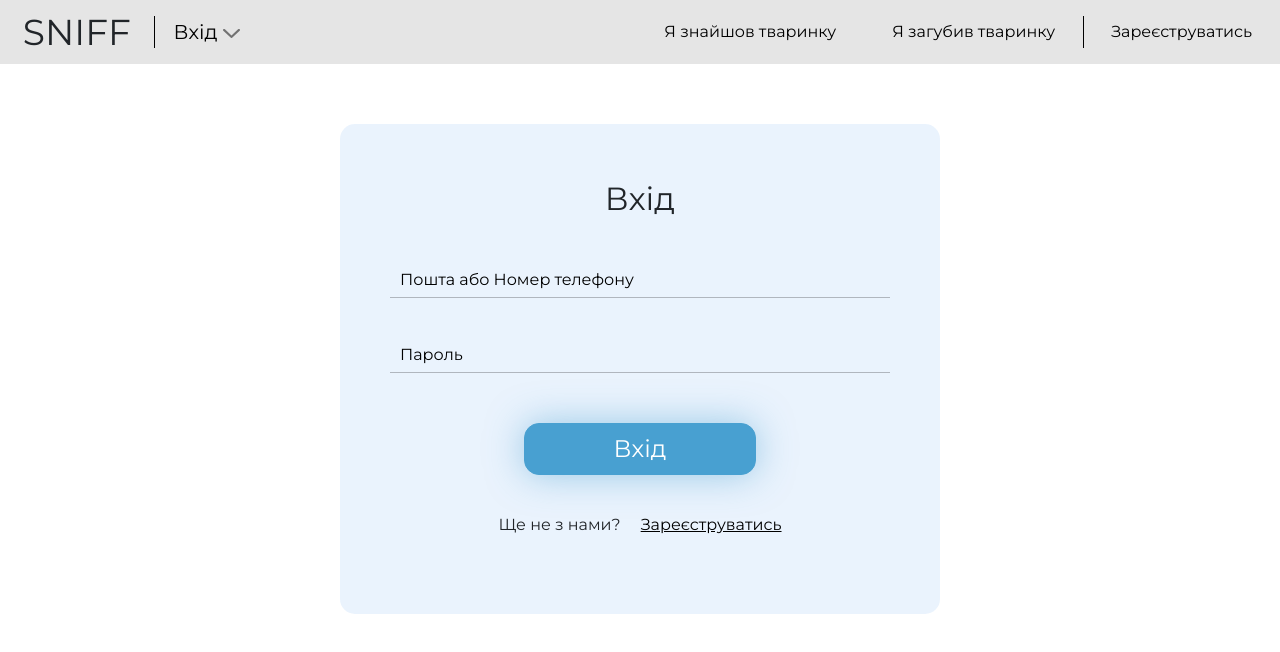
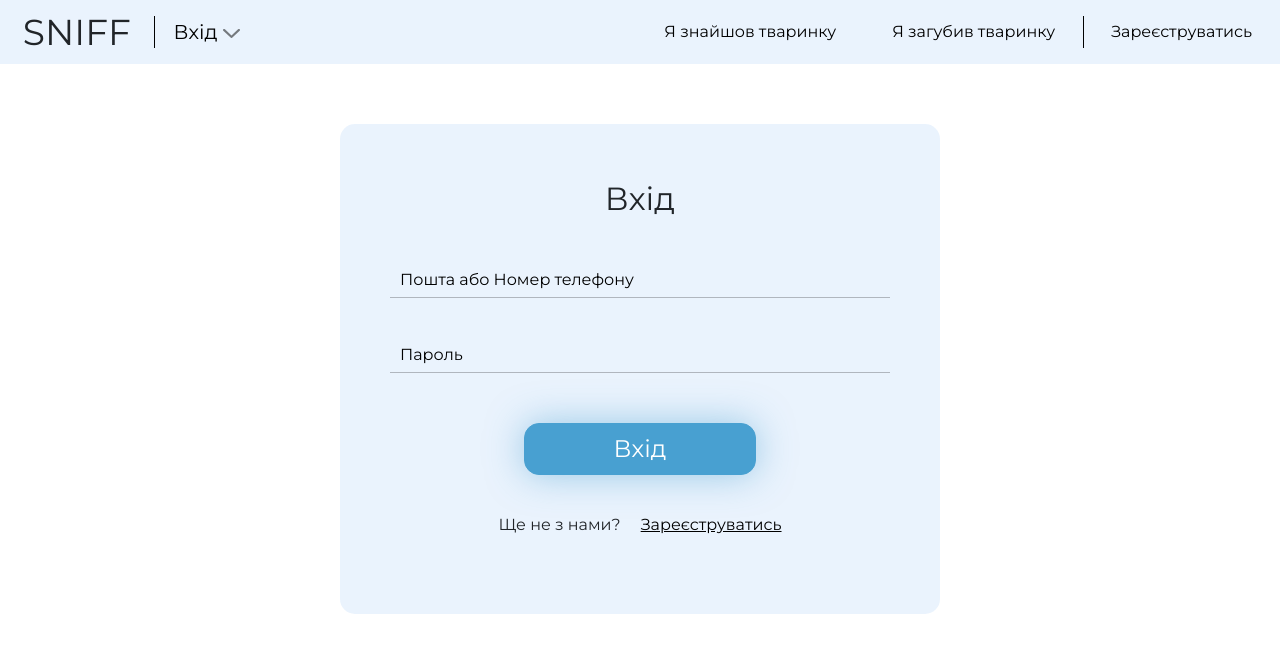
Before and after one commit to Sniff-project/frontend, a React (Create React App) app: page /signin in a window 1280 px wide. Shown: the top 652 px of the page. Built offline with nearby package versions, Linux system fonts and the light colour scheme.

Commit message:
changes in atorization

```diff
--- a/src/Containers/Navbar/Nav/index.jsx
+++ b/src/Containers/Navbar/Nav/index.jsx
@@ -1,4 +1,4 @@
-import React, { useState, useEffect, useContext } from "react";
+import React, { useState, useEffect, useContext, useRef } from "react";
 import { NavLink, useLocation } from "react-router-dom";
 import { Transition } from "react-transition-group";
 import Anchor from "@components/ui/Anchor";
@@ -10,11 +10,10 @@ import "./style.scss";
 
 export default function Nav() {
   const isAuth = useContext(AuthContext);
-
-  console.log(isAuth.login)
-
   const [navMenu, setNavMenu] = useState(false);
   const [title, setTitle] = useState("");
+  const bgElem = useRef(null);
+
   const titlePages = [
     {
       title: "Головна сторінка",
@@ -38,6 +37,14 @@ export default function Nav() {
     });
   }, [pathname]);
 
+  useEffect(() => {
+    if (isAuth.isAuthenticated) {
+      bgElem.current.setAttribute("style", "background-color: var(--bg-color1)");
+    } else {
+      bgElem.current.setAttribute("style", "background-color: var(--bg-color2)");
+    }
+  });
+
   const showMenu = () => {
     if (pathname === titlePages[0].link) {
       setNavMenu((prev) => !prev);
@@ -48,7 +55,7 @@ export default function Nav() {
     <header>
       <nav>
         <div className="nav-holder">
-          <div className="nav-row">
+          <div ref={bgElem} className="nav-row">
             <div id={"ttt"} className="logo">
               <div className="logo-holder">
                 sniff
--- a/src/Containers/Navbar/Nav/style.scss
+++ b/src/Containers/Navbar/Nav/style.scss
@@ -3,11 +3,12 @@
 }
 
 .nav-row {
+    --bg-color1: rgba(0, 0, 0, 0.1);
+    --bg-color2: rgba(151, 194, 245, 0.2);
     display: flex;
     align-items: center;
     justify-content: space-between;
     font-size: 20px;
-    background: rgba(0, 0, 0, 0.1);
     height: 8vh;
 
     >div {
```
